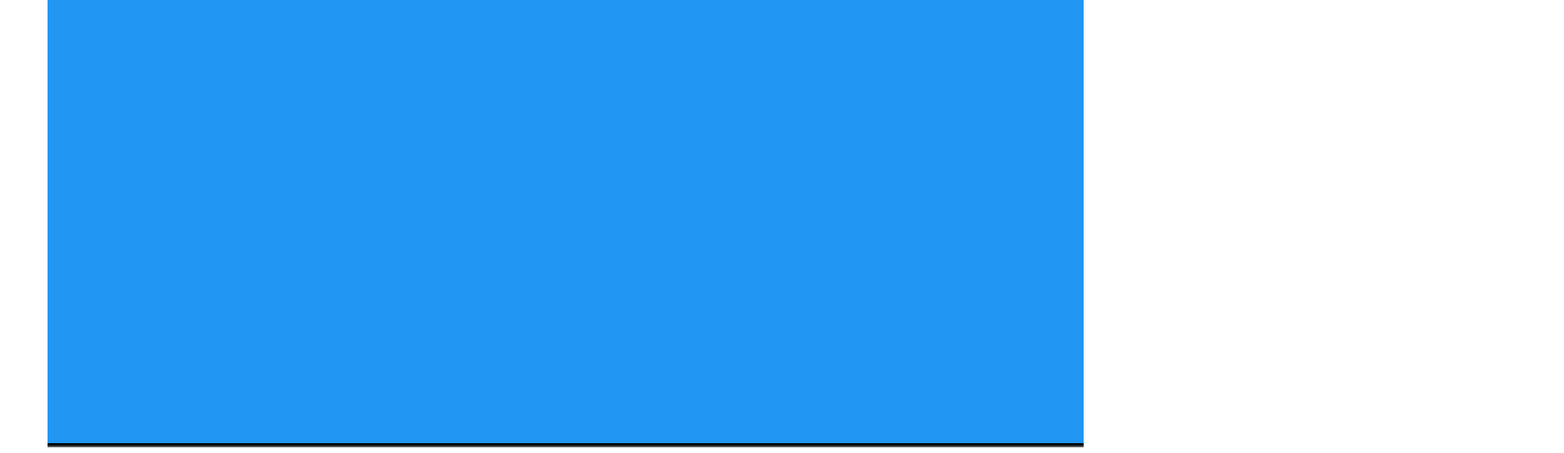
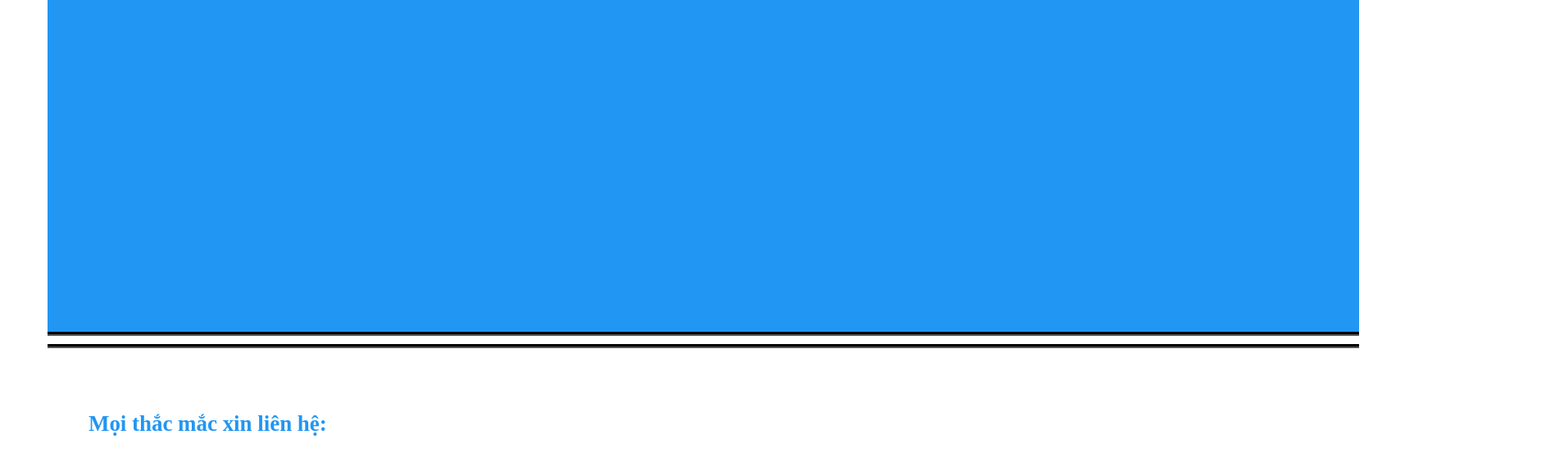
Before and after one commit to jokingfacejf/jokingfacejf.github.io, a plain HTML site: page index.html in a window 1280 px wide. Shown: the part 1700-2253 px from the top of the page at 82% size, 1908 px wide, since content can reach past the window. Drawn offline with Linux system fonts and the light colour scheme.

Commit message:
Update index.html

```diff
--- a/index.html
+++ b/index.html
@@ -29,16 +29,18 @@
                 position: relative;
                 top: 20px;
                 z-index: 2;
+
             }
 
             #Background {
-                width: 1850px;
+                width: auto;
                 height: auto;
                 position: absolute;
                 top: 50px;
                 z-index: 1;
             }
             #second {
+
                 position: relative;
                 top: 600px;
                 margin-top: 30px;
@@ -48,6 +50,7 @@
            }
 
             #third {
+
                 background-color: rgb(33,150,243);
                 padding: 50px;
                 padding-bottom: 600px;
@@ -70,6 +73,7 @@
                 font-family: serif, Helvetica, sans-serif;
                 font-size: 23px;
                 color: white;
+                width: 1600px;
             }
 
             .signify {
@@ -153,6 +157,6 @@
 
 
 
-    <canvas width=1440px height=900px></canvas>
+    <canvas></canvas>
     </body>
 </html>
```
